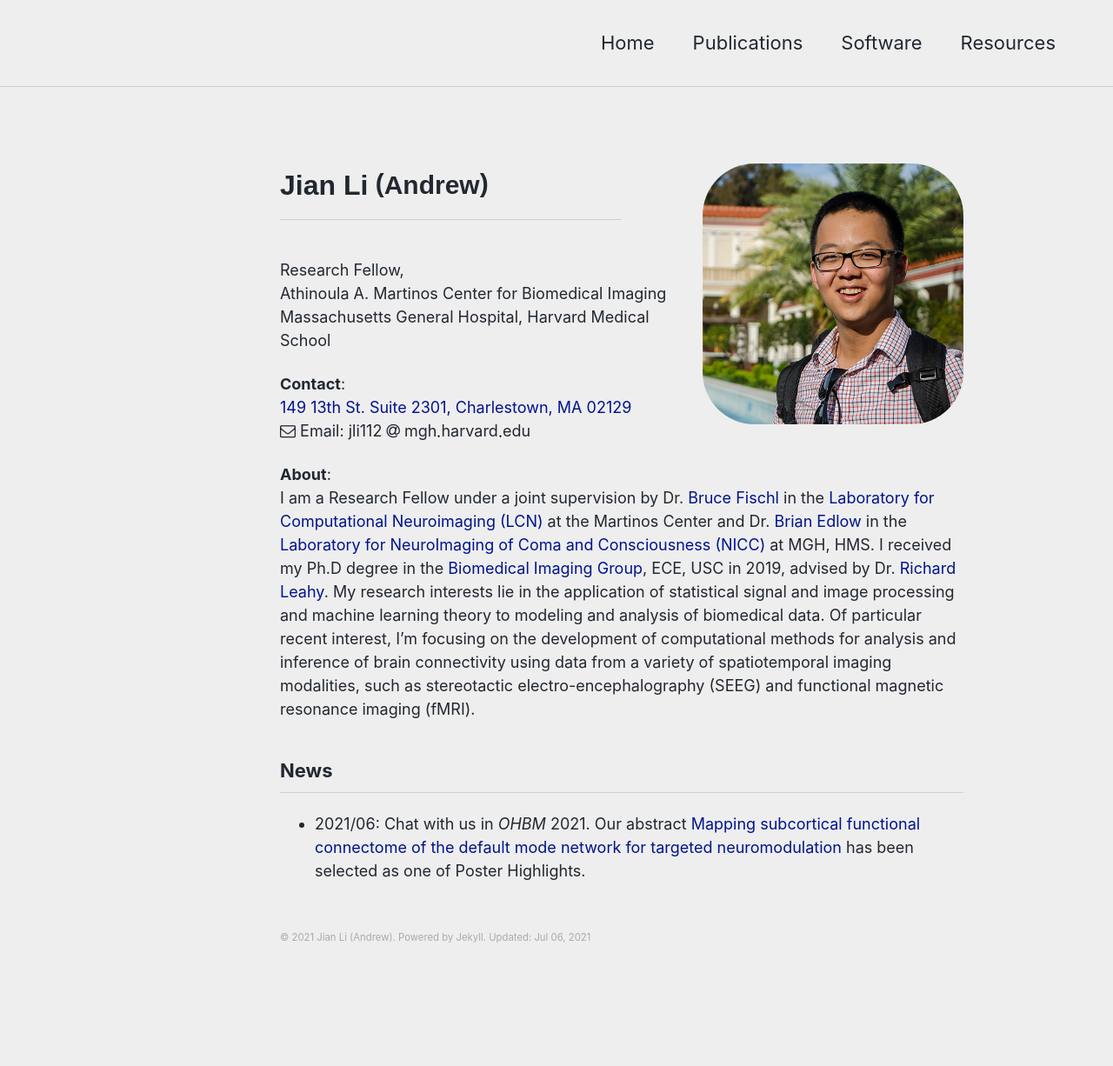
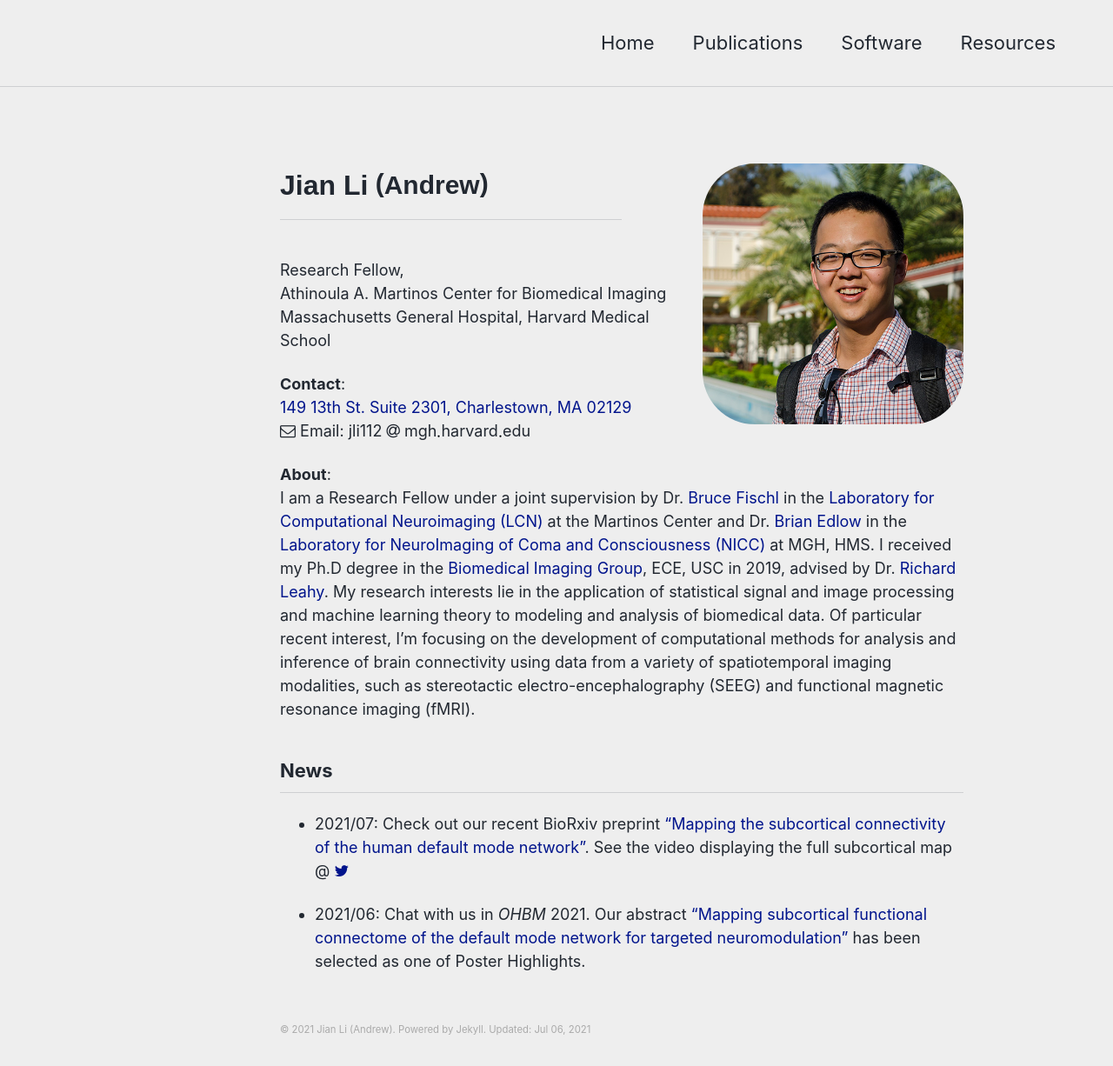
Before and after one commit to silencer1127/silencer1127.github.io, a Jekyll site: the page built from index.md, in a window 1280 px wide. Shown: the whole page at 87% size. Built offline with Jekyll 4.4.1, drawn with Linux system fonts in a browser that asks for light colours; comment, search, counter and statistics services are not loaded; before the commit the page ends 1120 px from its top, so only the background shows below that.

Commit message:
updated news on subcortical DMN BioRxiv paper

```diff
--- a/index.md
+++ b/index.md
@@ -30,4 +30,6 @@ I am a Research Fellow under a joint supervision by Dr. [Bruce Fischl](http://ww
 
 ## News
 
-- 2021/06: Chat with us in *OHBM* 2021. Our abstract [Mapping subcortical functional connectome of the default mode network for targeted neuromodulation](https://ohbm.sparklespace.net/srh-2650/){:target="_blank"} has been selected as one of Poster Highlights.
+- 2021/07: Check out our recent BioRxiv preprint ["Mapping the subcortical connectivity of the human default mode network"](https://www.biorxiv.org/content/10.1101/2021.07.13.452265v1){:target="_blank"}. See the video displaying the full subcortical map @ [<i class="fa fa-twitter"></i>](https://twitter.com/ComaRecoveryLab/status/1415396742170693633?s=20){:target="_blank"}
+
+- 2021/06: Chat with us in *OHBM* 2021. Our abstract ["Mapping subcortical functional connectome of the default mode network for targeted neuromodulation"](https://ohbm.sparklespace.net/srh-2650/){:target="_blank"} has been selected as one of Poster Highlights.
```
